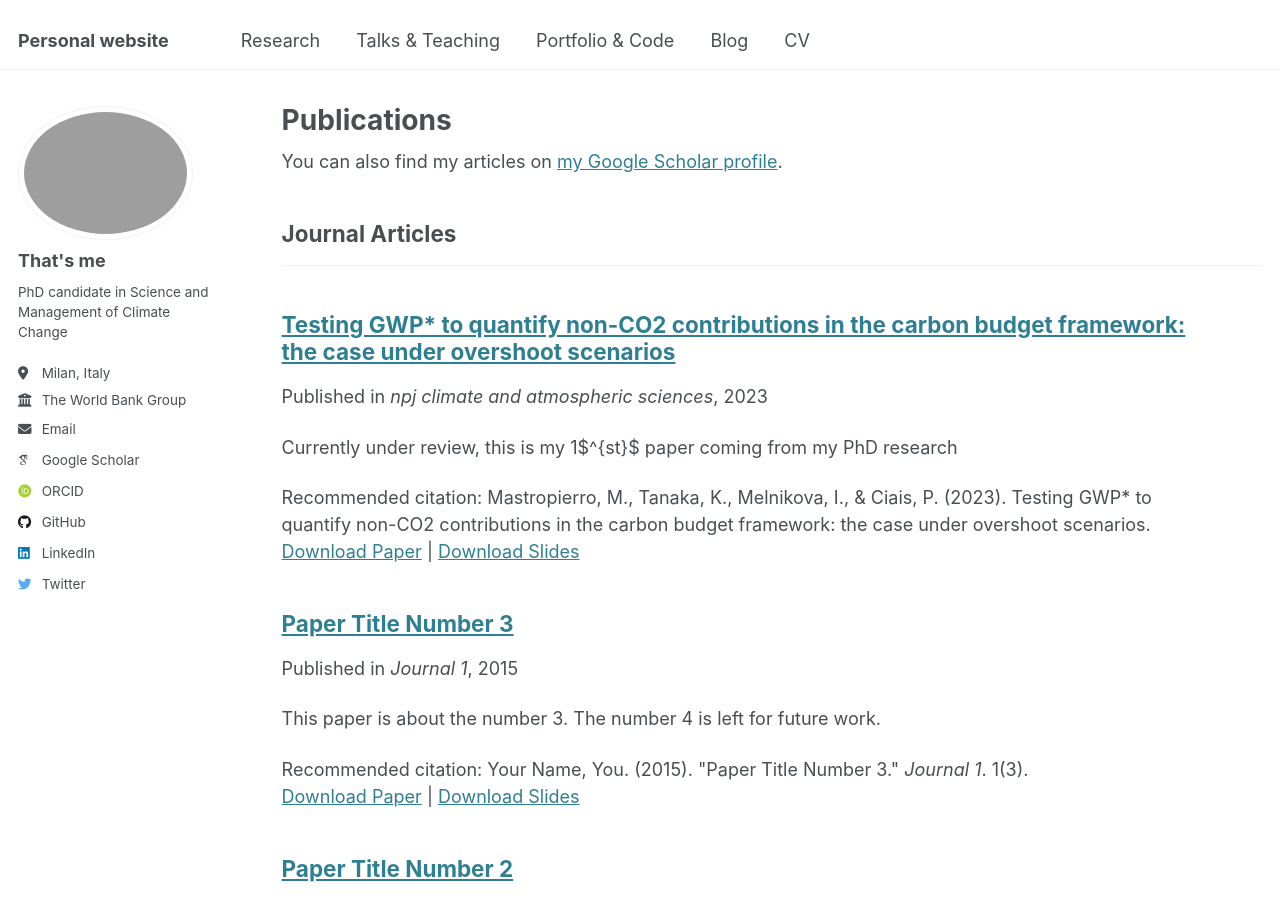
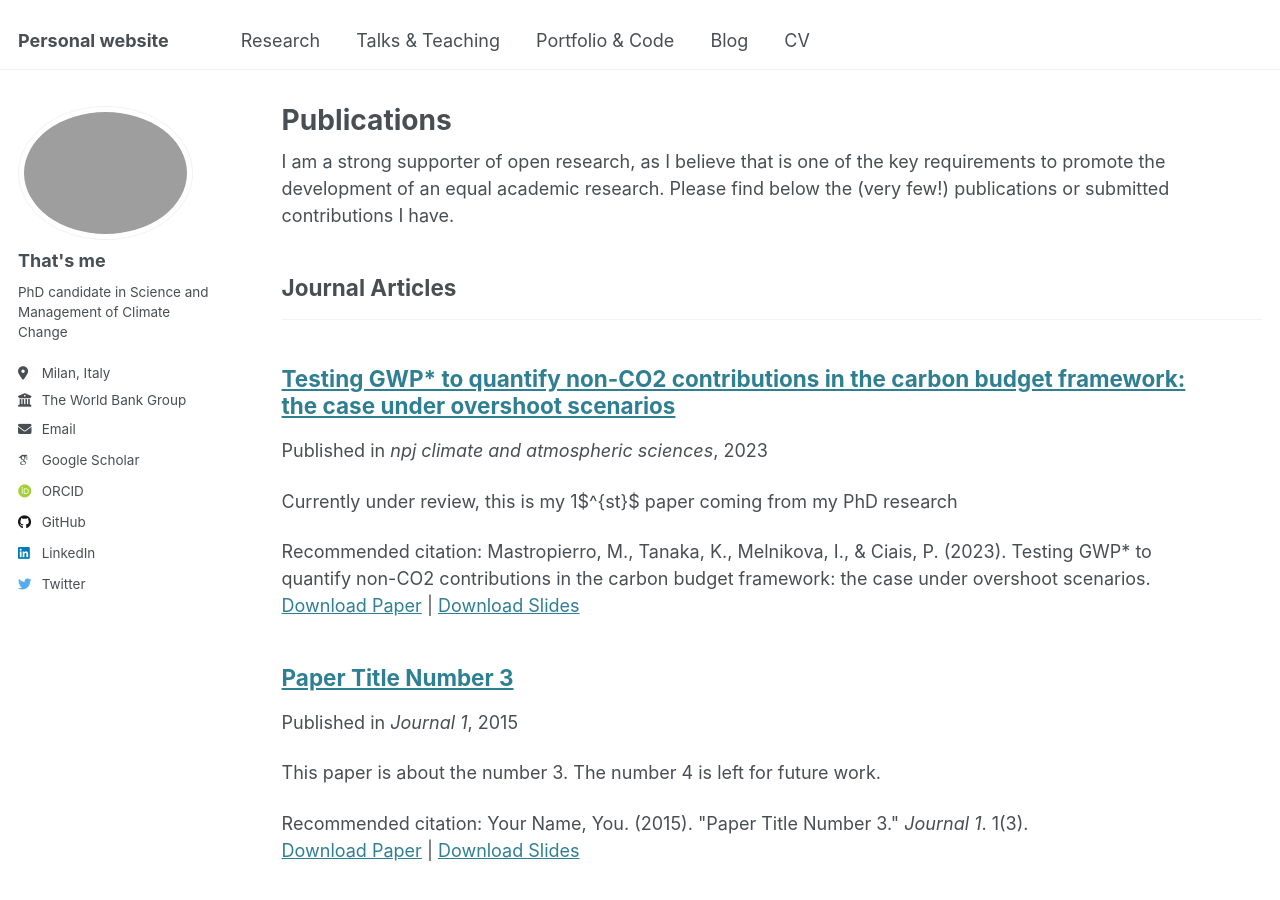
Before and after one commit to Matteo-Mastro/Matteo-Mastro.github.io, a Jekyll site: the page built from _pages/publications.html, in a window 1280 px wide and 900 px high. Built offline with Jekyll 4.4.1, drawn with Linux system fonts in a browser that asks for light colours; some web fonts are replaced.

Commit message:
Update publications.html

```diff
--- a/_pages/publications.html
+++ b/_pages/publications.html
@@ -5,9 +5,13 @@ permalink: /publications/
 author_profile: true
 ---
 
-{% if site.author.googlescholar %}
+<!--{% if site.author.googlescholar %}
   <div class="wordwrap">You can also find my articles on <a href="{{site.author.googlescholar}}">my Google Scholar profile</a>.</div>
-{% endif %}
+{% endif %}-->
+
+<div class="wordwrap">I am a strong supporter of open research, as I believe that is one of the key requirements to promote the development of an equal academic research.
+Please find below the (very few!) publications or submitted contributions I have.
+</div>
 
 {% include base_path %}
 
```
